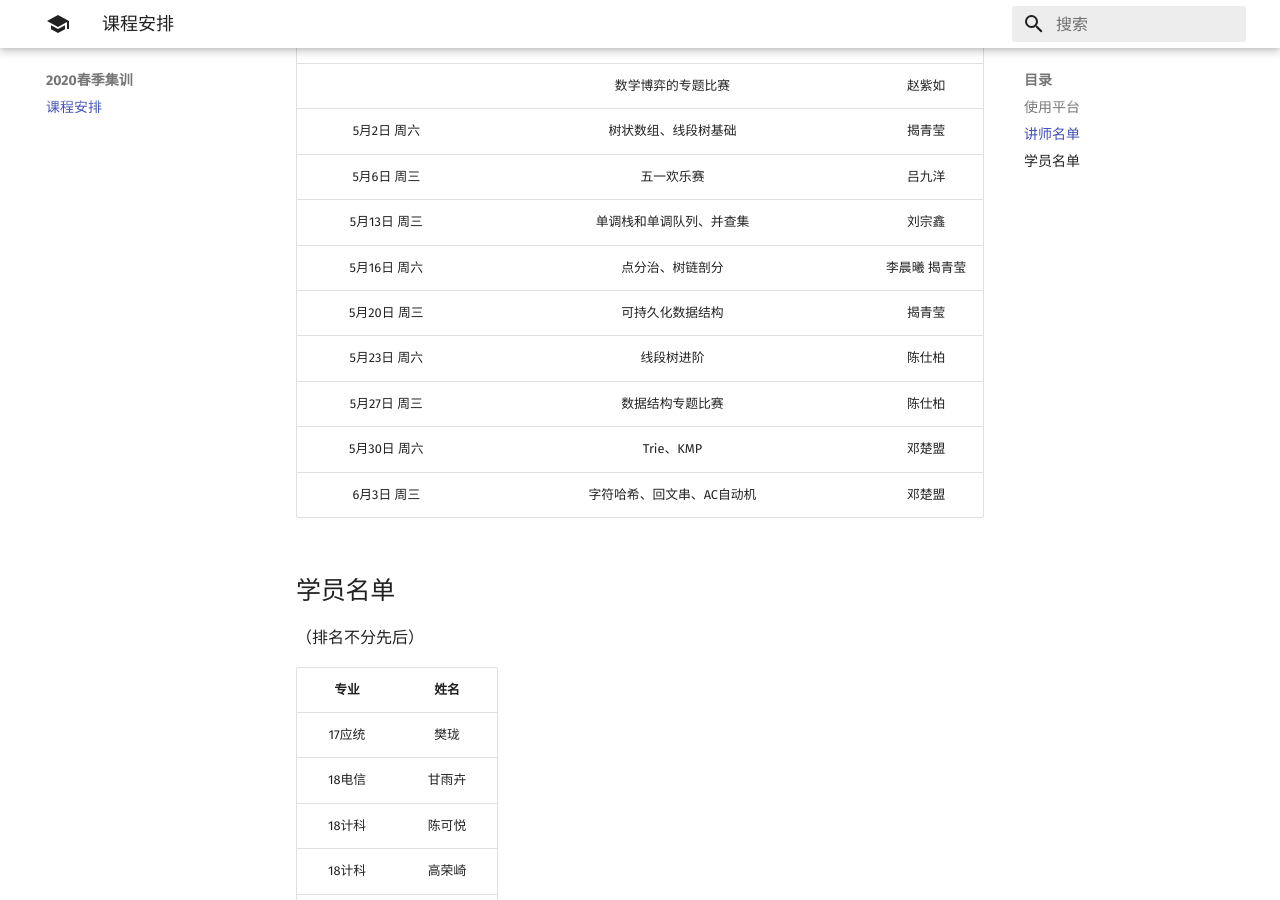
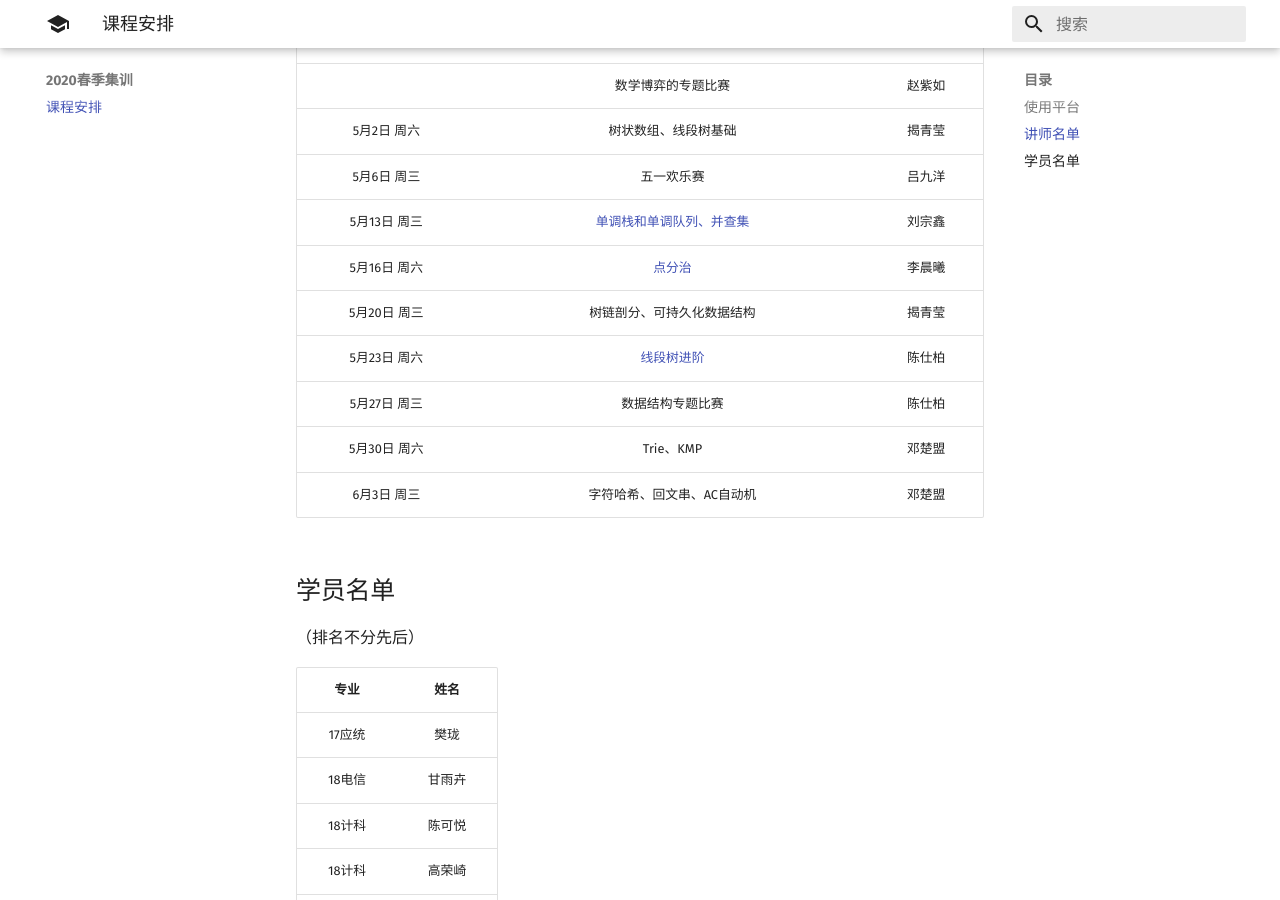
Before and after one commit to CUCCS/acm-wiki, an MkDocs documentation site: the page built from docs/2020Spring.md, in a window 1280 px wide and 900 px high, scrolled down 1367 px. Built offline with MkDocs 1.6.1 and Material for MkDocs 9.7.7, drawn with Linux system fonts in a browser that asks for light colours.

Commit message:
更新课程视频链接

```diff
--- a/docs/2020Spring.md
+++ b/docs/2020Spring.md
@@ -27,10 +27,10 @@
 ||数学博弈的专题比赛|赵紫如|
 |5月2日 周六|树状数组、线段树基础|揭青莹|
 |5月6日 周三| 五一欢乐赛 |吕九洋 |
-|5月13日 周三|单调栈和单调队列、并查集|刘宗鑫|
-|5月16日 周六|点分治、树链剖分|李晨曦 揭青莹|
-|5月20日 周三|可持久化数据结构|揭青莹|
-|5月23日 周六|线段树进阶|陈仕柏|
+|5月13日 周三|[单调栈和单调队列、并查集](https://blog.csdn.net/Cross_Entropy/article/details/106081277)|刘宗鑫|
+|5月16日 周六|[点分治](https://www.bilibili.com/video/BV1Xz411q7mZ)|李晨曦|
+|5月20日 周三|树链剖分、可持久化数据结构|揭青莹|
+|5月23日 周六|[线段树进阶](https://www.bilibili.com/video/BV1Pk4y1r7MV?pop_share=1)|陈仕柏|
 |5月27日 周三|数据结构专题比赛|陈仕柏|
 |5月30日 周六|Trie、KMP|邓楚盟|
 |6月3日 周三|字符哈希、回文串、AC自动机|邓楚盟|
```
Also changed, not shown: mkdocs.yml (line endings or trailing spaces).
